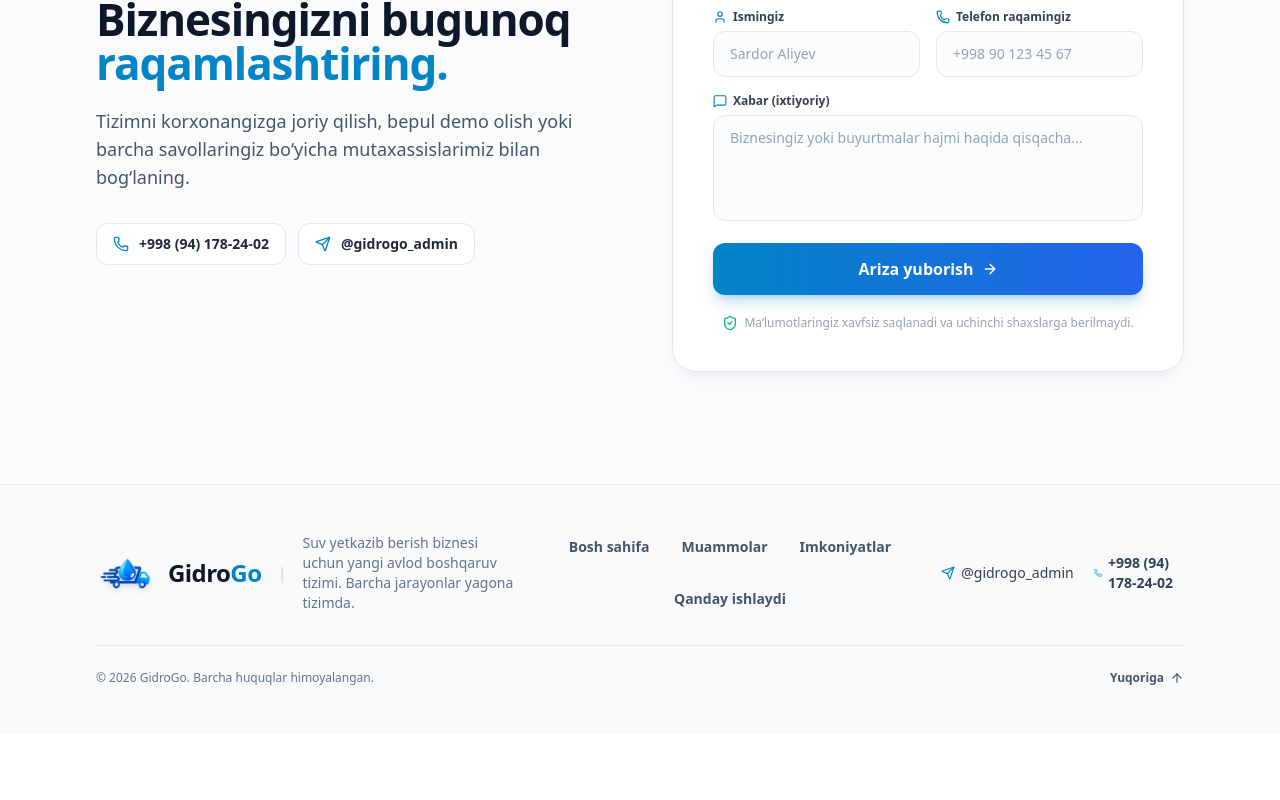
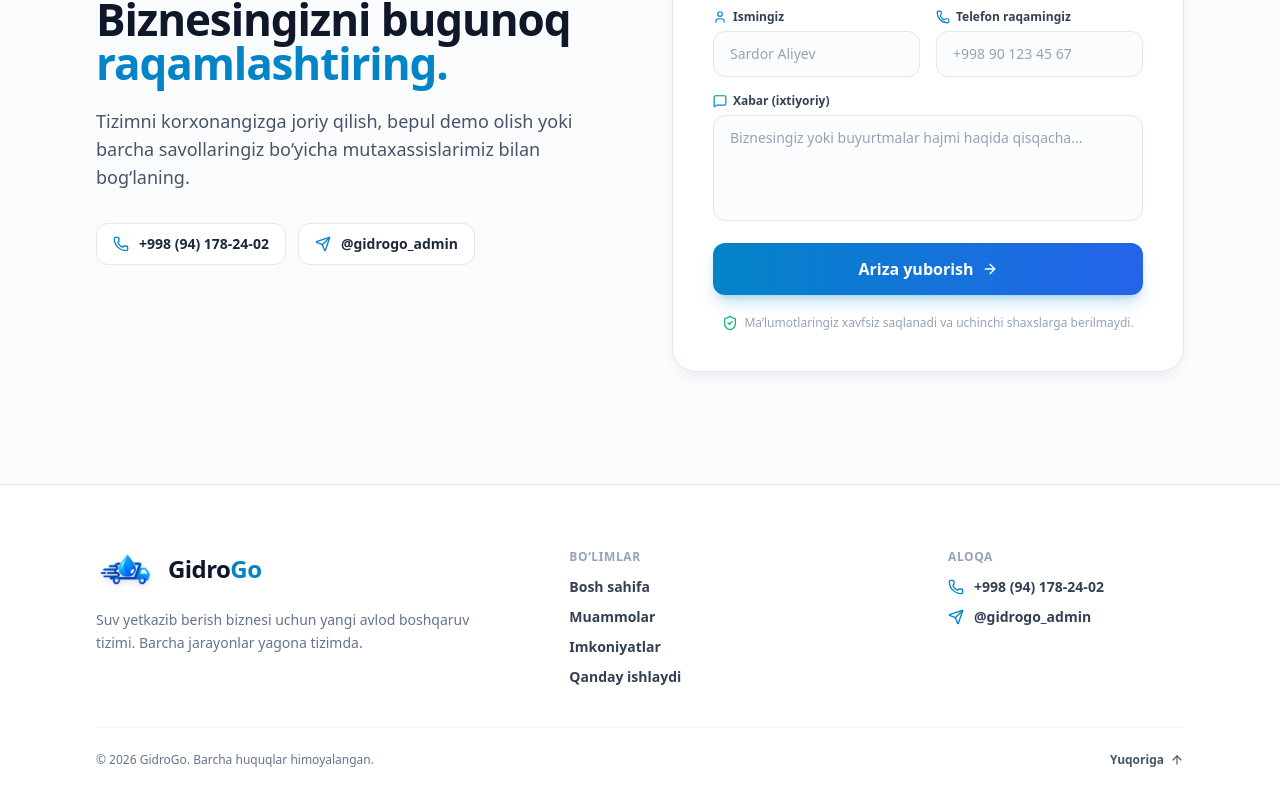
Before and after one commit to jumaqulovyashnar/Gidrogo-landing-page, a Vue app: page / in a window 1280 px wide. Shown: the part 5938-6738 px from the top of the page. Before the commit the page ends 6672 px from the top, so only its background shows below. Built offline with nearby package versions, Linux system fonts and the light colour scheme; a web font is replaced by a local one.

Commit message:
fix(footer): redesign footer with 3-column structured grid to prevent text overlapping and broken wrapping

```diff
--- a/src/widgets/footer/ui/Footer.vue
+++ b/src/widgets/footer/ui/Footer.vue
@@ -16,87 +16,95 @@ const scrollToSection = (id: string) => {
 </script>
 
 <template>
-  <footer class="bg-slate-50 border-t border-slate-200/90 text-slate-600 py-10 md:py-12 relative overflow-hidden">
+  <footer class="bg-white border-t border-slate-200/90 text-slate-600 pt-12 md:pt-16 pb-8 relative overflow-hidden">
     <div class="max-w-6xl mx-auto px-4 sm:px-6 lg:px-8">
-      <!-- Main Flex Row: Logo + Horizontal Flex Navigation + Contacts -->
-      <div class="flex flex-col lg:flex-row items-center justify-between gap-6 pb-8 border-b border-slate-200">
-        <!-- Left: Logo & Tagline -->
-        <div class="flex flex-col sm:flex-row items-center gap-4 text-center sm:text-left">
-          <a href="#top" @click.prevent="scrollToTop" class="inline-block flex-shrink-0">
+      <!-- Main Grid: Brand (5 cols) | Navigation (4 cols) | Contacts (3 cols) -->
+      <div class="grid grid-cols-1 md:grid-cols-12 gap-8 lg:gap-12 pb-10 border-b border-slate-100 items-start">
+        <!-- Col 1: Brand & Tagline -->
+        <div class="md:col-span-5 space-y-3.5">
+          <a href="#top" @click.prevent="scrollToTop" class="inline-block">
             <GidroGoLogo />
           </a>
-          <span class="hidden sm:inline text-slate-300">|</span>
-          <p class="text-xs sm:text-sm text-slate-500 max-w-xs leading-relaxed">
+          <p class="text-sm text-slate-500 max-w-sm leading-relaxed">
             {{ t('footer.tagline') }}
           </p>
         </div>
 
-        <!-- Center: Horizontal Flex Navigation Links -->
-        <nav class="flex flex-wrap items-center justify-center gap-6 sm:gap-8 text-sm font-semibold text-slate-600">
+        <!-- Col 2: Navigation Links -->
+        <div class="md:col-span-4 space-y-3">
+          <h4 class="text-xs font-bold text-slate-400 uppercase tracking-wider">
+            {{ t('footer.sections') }}
+          </h4>
+          <nav class="flex flex-col space-y-2.5 text-sm font-semibold text-slate-700">
             <a
               href="#top"
               @click.prevent="scrollToSection('#top')"
-            class="hover:text-sky-600 transition-colors"
+              class="hover:text-sky-600 transition-colors w-fit"
             >
               {{ t('nav.home') }}
             </a>
             <a
               href="#problems"
               @click.prevent="scrollToSection('#problems')"
-            class="hover:text-sky-600 transition-colors"
+              class="hover:text-sky-600 transition-colors w-fit"
             >
               {{ t('nav.problems') }}
             </a>
             <a
               href="#features"
               @click.prevent="scrollToSection('#features')"
-            class="hover:text-sky-600 transition-colors"
+              class="hover:text-sky-600 transition-colors w-fit"
             >
               {{ t('nav.features') }}
             </a>
             <a
               href="#how-it-works"
               @click.prevent="scrollToSection('#how-it-works')"
-            class="hover:text-sky-600 transition-colors"
+              class="hover:text-sky-600 transition-colors w-fit"
             >
               {{ t('nav.howItWorks') }}
             </a>
           </nav>
+        </div>
 
-        <!-- Right: Direct Contacts -->
-        <div class="flex items-center gap-5 text-xs sm:text-sm font-medium text-slate-700">
+        <!-- Col 3: Direct Contacts -->
+        <div class="md:col-span-3 space-y-3">
+          <h4 class="text-xs font-bold text-slate-400 uppercase tracking-wider">
+            {{ t('footer.contact') }}
+          </h4>
+          <div class="space-y-2.5 text-sm font-semibold text-slate-700">
+            <a
+              href="tel:+998941782402"
+              class="flex items-center gap-2.5 hover:text-sky-600 transition-colors whitespace-nowrap"
+            >
+              <Phone class="w-4 h-4 text-sky-600 flex-shrink-0" />
+              <span>+998 (94) 178-24-02</span>
+            </a>
             <a
               href="https://t.me/gidrogo_admin"
               target="_blank"
               rel="noopener noreferrer"
-            class="flex items-center gap-1.5 hover:text-sky-600 transition-colors"
+              class="flex items-center gap-2.5 hover:text-sky-600 transition-colors whitespace-nowrap"
             >
-            <Send class="w-3.5 h-3.5 text-sky-600" />
+              <Send class="w-4 h-4 text-sky-600 flex-shrink-0" />
               <span>@gidrogo_admin</span>
-          </a>
-          <a
-            href="tel:+998941782402"
-            class="flex items-center gap-1.5 font-bold hover:text-sky-600 transition-colors"
-          >
-            <Phone class="w-3.5 h-3.5 text-sky-600" />
-            <span>+998 (94) 178-24-02</span>
             </a>
           </div>
         </div>
+      </div>
 
-      <!-- Bottom Flex Row: Copyright + Back to Top -->
+      <!-- Bottom Row: Copyright + Back to Top -->
       <div class="pt-6 flex flex-col sm:flex-row items-center justify-between text-xs text-slate-500 gap-4">
         <div>
           {{ t('footer.rights') }}
         </div>
 
-        <!-- Yuqoriga button -->
         <button
           @click="scrollToTop"
           class="flex items-center gap-1.5 text-slate-600 hover:text-sky-600 font-bold transition-all group focus:outline-none cursor-pointer"
         >
           <span>{{ t('footer.backToTop') }}</span>
-          <ArrowUp class="w-3.5 h-3.5 group-hover:-translate-y-1 transition-transform" />
+          <ArrowUp class="w-3.5 h-3.5 group-hover:-translate-y-0.5 transition-transform" />
         </button>
       </div>
     </div>
```
Lines whose indentation alone changed are shown as unchanged.
